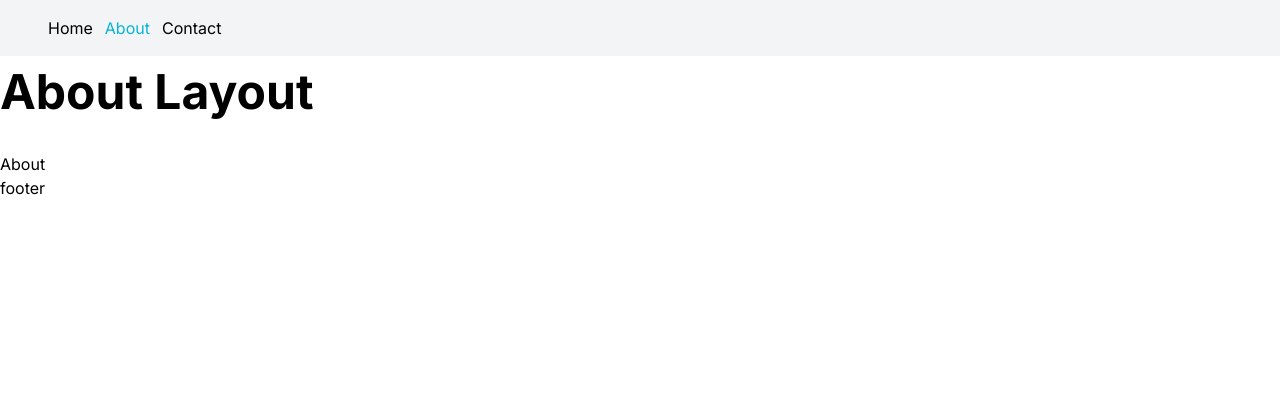
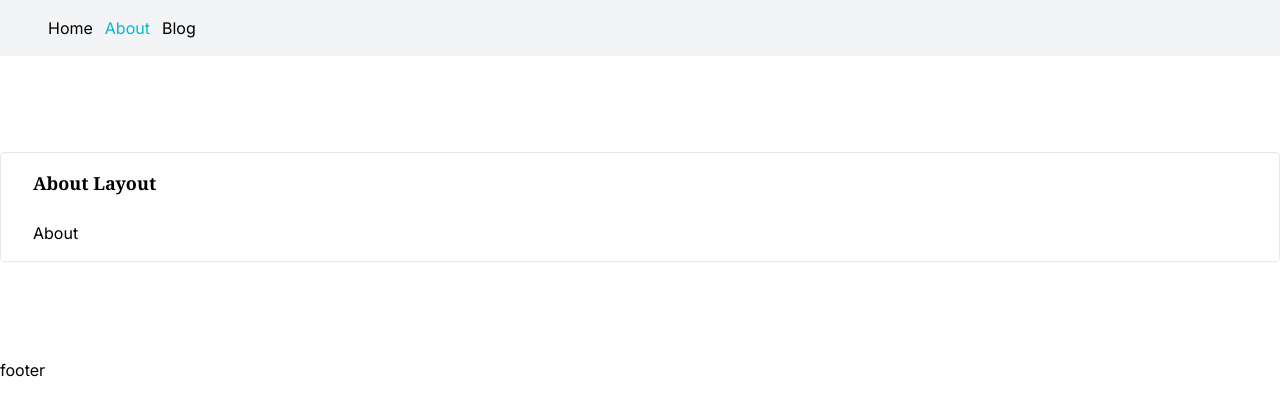
Before and after one commit to ArtyomZayarny/nextjs-bootcamp, a Next.js app: page /about in a window 1280 px wide. Shown: the top 416 px of the page. Built offline with nearby package versions, Linux system fonts and the light colour scheme.

Commit message:
Dynamic route and suspense

```diff
--- /dev/null
+++ b/app/(company)/layout.tsx
@@ -0,0 +1,16 @@
+function CompanyLayout({
+  children
+}: Readonly<{
+  children: React.ReactNode
+}>) {
+  return (
+    <section className='py-24'>
+      <div className='container rounded border py-4'>
+        <h1 className='font-serif text-lg'>About Layout</h1>
+        <div className='mt-6'>{children}</div>
+      </div>
+    </section>
+  )
+}
+
+export default CompanyLayout
--- a/app/about/layout.tsx
+++ /dev/null
@@ -1,16 +0,0 @@
-import { Children } from 'react'
-
-function AboutLayout({
-  children
-}: Readonly<{
-  children: React.ReactNode
-}>) {
-  return (
-    <section>
-      <h1>About Layout</h1>
-      <div className='mt-6'>{children}</div>
-    </section>
-  )
-}
-
-export default AboutLayout
--- a/app/components/layout/header.tsx
+++ b/app/components/layout/header.tsx
@@ -13,7 +13,10 @@ function Header() {
           <li>
             <NavLink href='/about'>About</NavLink>
           </li>
-          <ContactButton />
+          <li>
+            <NavLink href='/posts'>Blog</NavLink>
+          </li>
+          {/* <ContactButton /> */}
         </ul>
       </nav>
     </header>
--- /dev/null
+++ b/app/components/ui/Pageviews.tsx
@@ -0,0 +1,9 @@
+import { wait } from '@/lib/posts'
+import React from 'react'
+
+const Pageviews = async () => {
+  await wait(2000)
+  return <div>Pageviews</div>
+}
+
+export default Pageviews
--- a/app/posts/[...slug]/page.tsx
+++ b/app/posts/[...slug]/page.tsx
@@ -1,17 +1,17 @@
+import Pageviews from '@/app/components/ui/Pageviews'
 import { getAllPosts, getPostBySlug } from '@/lib/posts'
-import React from 'react'
+import React, { Suspense } from 'react'
 type Props = {
   params: {
     slug: string
   }
 }
-export async function generateStaticParams() {
-  const posts = await getAllPosts()
-  return posts.map(post => ({ slug: [post.slug] }))
-}
+// export async function generateStaticParams() {
+//   const posts = await getAllPosts()
+//   return posts.map(post => ({ slug: [post.slug] }))
+// }
 
 const Page = async ({ params }: Props) => {
-  console.log(params)
   const { slug } = params
 
   const { content, frontmatter } = await getPostBySlug(slug[0])
@@ -24,6 +24,9 @@ const Page = async ({ params }: Props) => {
             {frontmatter.author}
           </p>
         </header>
+        <Suspense fallback={<div>Page view loading</div>}>
+          <Pageviews />
+        </Suspense>
         {/* Post content */}
         <main className='prose mt-12'>{content}</main>
       </div>
--- /dev/null
+++ b/app/posts/loading.tsx
@@ -0,0 +1,11 @@
+const Loading = () => {
+  return (
+    <section className='py-24'>
+      <div className='container'>
+        <h1 className='text-3xk font-bold'>Loading...</h1>
+      </div>
+    </section>
+  )
+}
+
+export default Loading
--- a/lib/posts.tsx
+++ b/lib/posts.tsx
@@ -30,6 +30,8 @@ export const getPostBySlug = async (slug: string) => {
     }
   })
 
+  await wait(2000)
+
   return { content, frontmatter, slug: realSlug }
 }
 
@@ -43,5 +45,10 @@ export const getAllPosts = async () => {
     posts.push(post)
   }
 
+  await wait(2000)
+
   return posts
 }
+
+export const wait = async ms =>
+  new Promise((resolve, reject) => setTimeout(resolve, ms))
```
Also changed, not shown: app/(company)/about/page.tsx (renamed from app/about/page.tsx), app/(company)/contact/page.tsx (renamed from app/contact/page.tsx), app/(company)/team/page.tsx (renamed from app/about/team/page.tsx).
